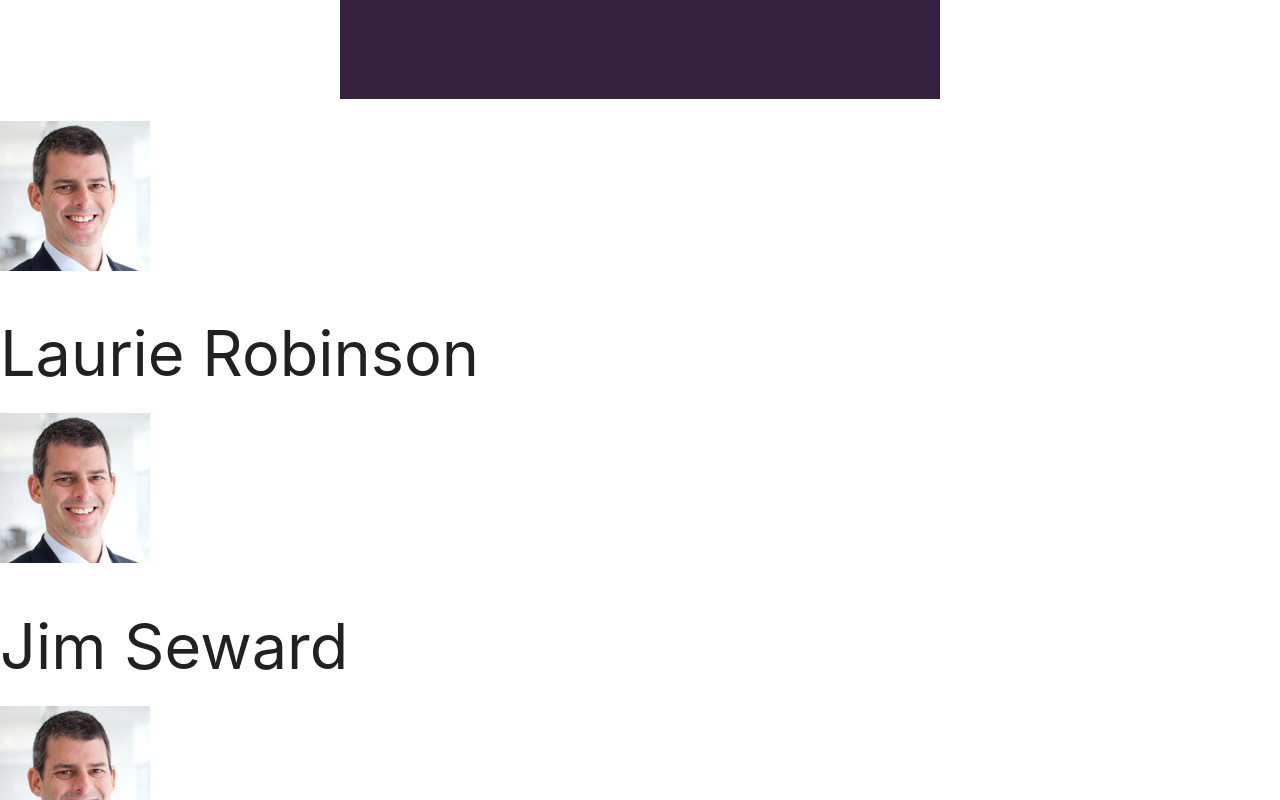
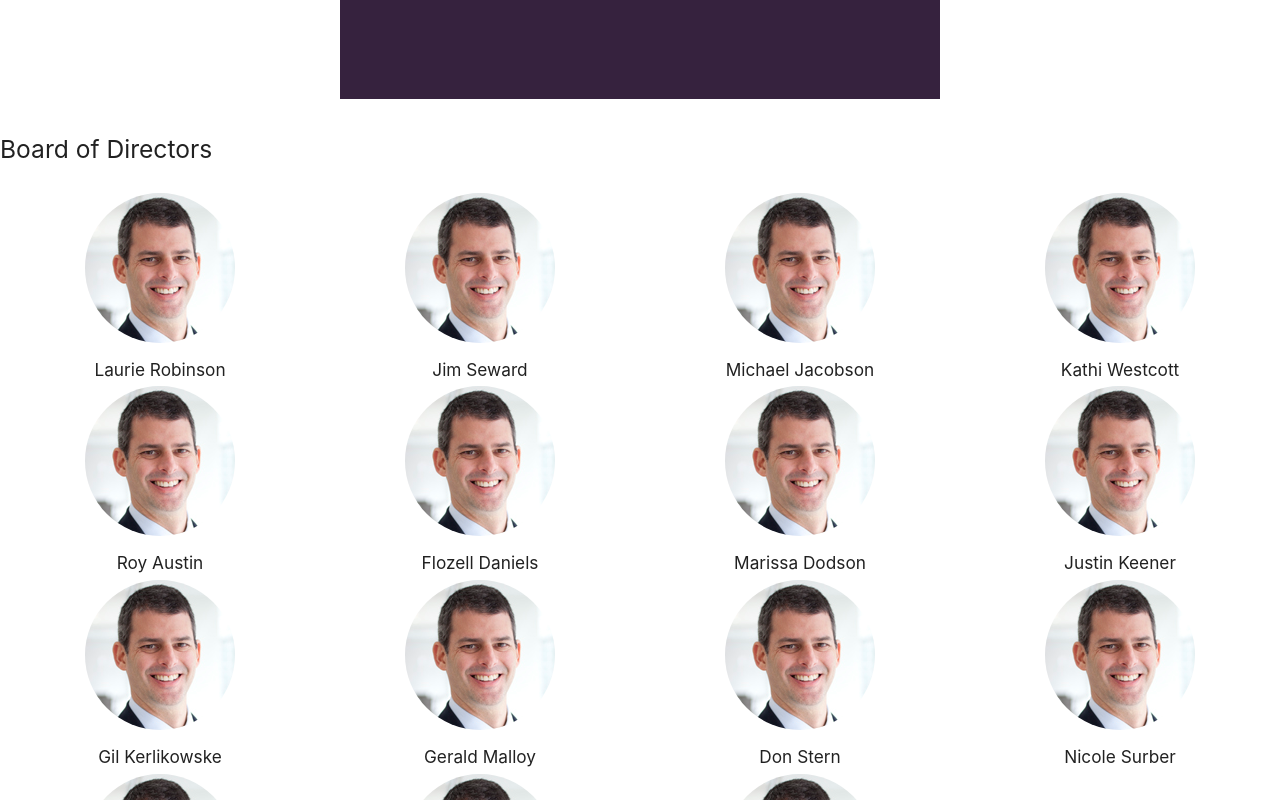
Before and after one commit to wadestewart/ccj-react, a React (Create React App) app: page / in a window 1280 px wide. Shown: the part 580-1380 px from the top of the page. Built offline with nearby package versions, Linux system fonts and the light colour scheme.

Commit message:
added boardGrid images and names

```diff
--- /dev/null
+++ b/src/components/board/board-grid/Board.css
@@ -0,0 +1,3 @@
+.board-title {
+    margin: 2rem 0 !important;
+}
--- a/src/components/board/board-grid/BoardGrid.js
+++ b/src/components/board/board-grid/BoardGrid.js
@@ -5,12 +5,15 @@ import BoardImage from './BoardImage'
 function BoardGrid(props) {
     // console.log(props)
     return(
-        <div>
-        <BoardImage
-            imgUrl={props.imgUrl}
-            name={props.name}
-        />
-            <h1>{props.name}</h1>
+        <div className="col s12 m3">
+            <div className="card-image center small">
+                    <BoardImage
+                        name={props.name}
+                    />
+            </div>
+            <div className="card-content center">
+                <h6>{props.name}</h6>
+            </div>
         </div>
     )
 }
--- a/src/components/board/board-grid/BoardImage.js
+++ b/src/components/board/board-grid/BoardImage.js
@@ -6,7 +6,7 @@ function BoardImage(props) {
     const altTag = `Picture of ${props.name}`
 
     return (
-        <img src={image} alt={altTag} />
+        <img class="circle responsive-img" src={image} alt={altTag} />
     )
 }
 
--- a/src/components/board/board-grid/GridContainer.js
+++ b/src/components/board/board-grid/GridContainer.js
@@ -1,5 +1,6 @@
 import React, { Component } from 'react'
 
+import './Board.css'
 import BoardGrid from './BoardGrid'
 
 class GridContainer extends Component {
@@ -20,7 +21,8 @@ class GridContainer extends Component {
     })
 
     return (
-        <div>
+        <div id="leaderhip" className="row">
+            <h5 className="board-title">Board of Directors</h5>
             {boardGrid}
         </div>
     )
```
